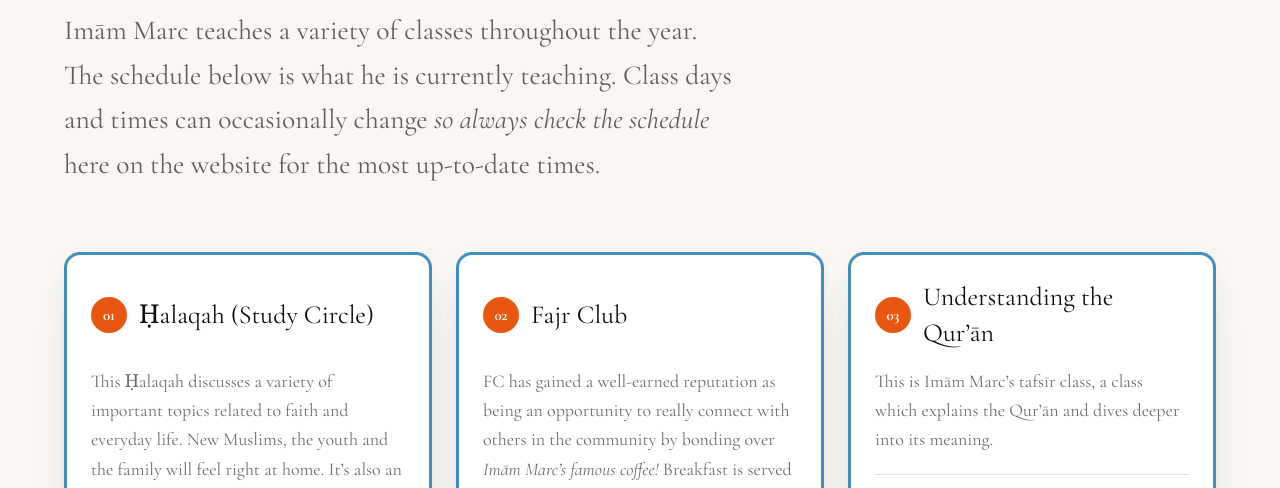
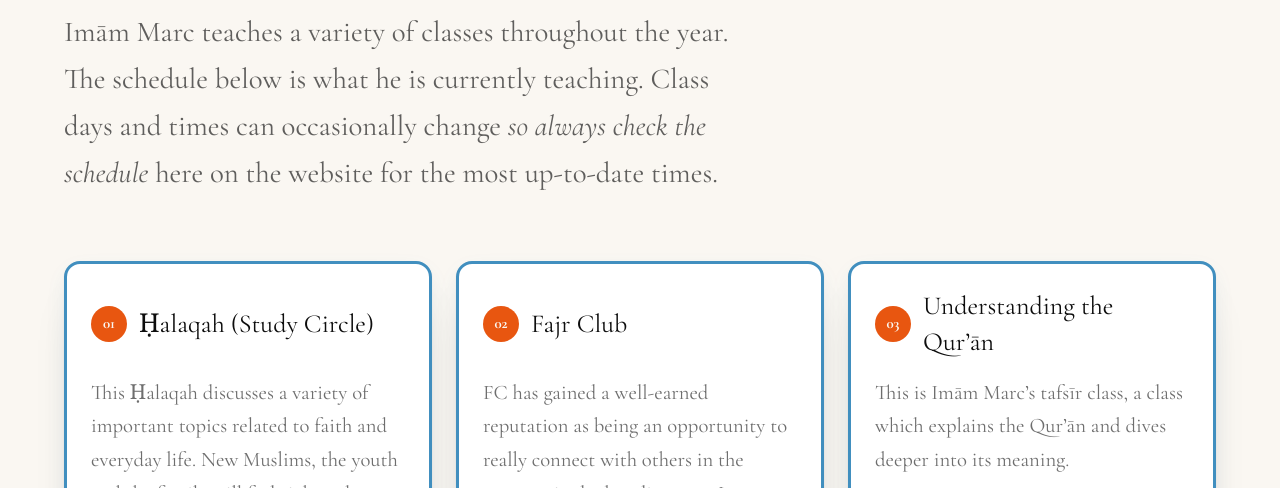
Before and after one commit to marcmanley/middleground, a website: page learning.html in a window 1280 px wide. Shown: the part 263-751 px from the top of the page. Drawn offline with nearby package versions, Linux system fonts and the light colour scheme.

Commit message:
Tweaking learning.html.

```diff
--- a/learning.html
+++ b/learning.html
@@ -129,7 +129,7 @@
 <section class="py-24 sm:py-32 px-5 sm:px-8">
   <div class="max-w-6xl mx-auto">
     <h1 class="text-4xl sm:text-5xl tracking-tight mb-4">Learning</h1>
-    <p class="text-ink/65 text-[27.5px] leading-relaxed max-w-2xl mb-16">
+    <p class="text-ink/65 text-[28.875px] leading-relaxed max-w-2xl mb-16">
       Imām Marc teaches a variety of classes throughout the year. The schedule below is what he is currently teaching. Class days and times can occasionally change <em>so always check the schedule</em> here on the website for the most up-to-date times.
     </p>
 
@@ -139,7 +139,7 @@
           <span class="h-9 w-9 rounded-full bg-clay text-cream flex items-center justify-center text-[15px] font-bold shrink-0">01</span>
           <h3 class="text-[26px] leading-snug">Ḥalaqah (Study Circle)</h3>
         </div>
-        <p class="text-ink/60 text-[18px] leading-relaxed mb-5">
+        <p class="text-ink/60 text-[20.7px] leading-relaxed mb-5">
           This Ḥalaqah discusses a variety of important topics related to faith and everyday life. New Muslims, the youth and the family will feel right at home. It&rsquo;s also an opportunity to ask questions.
         </p>
         <div class="grid grid-cols-2 gap-2 text-center pt-4 hairline-top">
@@ -159,7 +159,7 @@
           <span class="h-9 w-9 rounded-full bg-clay text-cream flex items-center justify-center text-[15px] font-bold shrink-0">02</span>
           <h3 class="text-[26px] leading-snug">Fajr Club</h3>
         </div>
-        <p class="text-ink/60 text-[18px] leading-relaxed mb-5">
+        <p class="text-ink/60 text-[20.7px] leading-relaxed mb-5">
           FC has gained a well-earned reputation as being an opportunity to really connect with others in the community by bonding over <em>Imām Marc&rsquo;s famous coffee!</em> Breakfast is served and its all hands on deck!
         </p>
         <div class="grid grid-cols-2 gap-2 text-center pt-4 hairline-top">
@@ -179,7 +179,7 @@
           <span class="h-9 w-9 rounded-full bg-clay text-cream flex items-center justify-center text-[15px] font-bold shrink-0">03</span>
           <h3 class="text-[26px] leading-snug">Understanding the Qur&rsquo;ān</h3>
         </div>
-        <p class="text-ink/60 text-[18px] leading-relaxed mb-5">
+        <p class="text-ink/60 text-[20.7px] leading-relaxed mb-5">
           This is Imām Marc&rsquo;s tafsīr class, a class which explains the Qur&rsquo;ān and dives deeper into its meaning.
         </p>
         <div class="grid grid-cols-2 gap-2 text-center pt-4 hairline-top">
```
